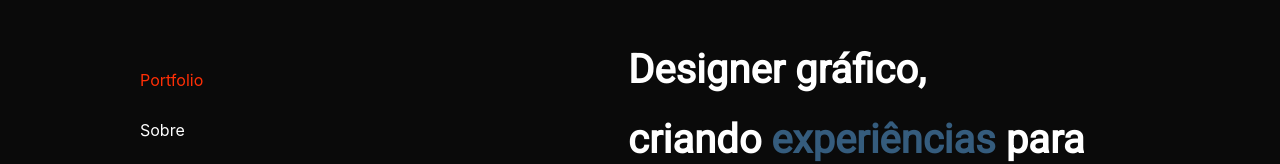
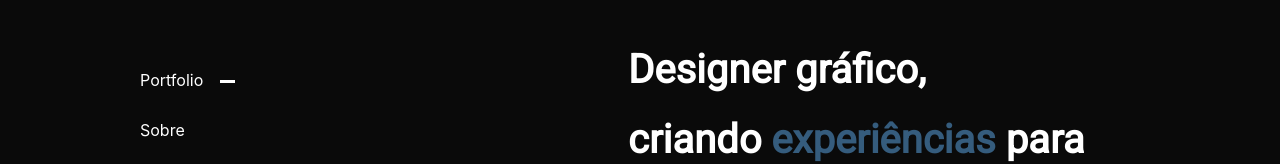
Before and after one commit to ziembick/site-portfolio-designer, a React (Create React App) app in the folder portfolio-designers/: page / in a window 1280 px wide. In both pictures the pointer is over the link "Portfolio". Shown: the part 180-344 px from the top of the page. Built offline with nearby package versions, Linux system fonts and the light colour scheme.

Commit message:
hover slash

```diff
--- a/portfolio-designers/src/css/navbar.css
+++ b/portfolio-designers/src/css/navbar.css
@@ -18,10 +18,19 @@ li {
 a {
   text-decoration: none;
   color: white;
+  position: relative;
 }
 
-a:hover {
-  color: #ff2f06;
+
+a:hover::before {
+  content: "";
+  position: absolute;
+  left: 80px;
+  top: 50%;
+  height: 3px;
+  width: 15px;
+  background-color: white;
+
 }
 
 
```
